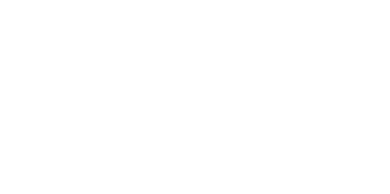
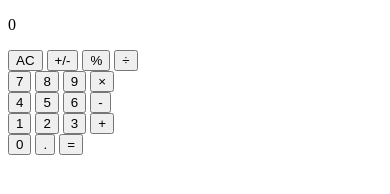
Before and after one commit to ReliabilityEng/TOP-Foundation-calculator, a plain HTML site: page index.html in a window 390 px wide. Drawn offline with Linux system fonts and the light colour scheme.

Commit message:
Add the buttons to replicate the iPhone calculator app options

```diff
--- a/index.html
+++ b/index.html
@@ -7,5 +7,44 @@
     </head>
     <body>
         <script src="script-calc.js" defer></script>
+
+        <div class="calculator-container">
+            <div class="display-container">
+                <p class="display">0</p>
+            </div>
+
+            <div class="buttons-container">
+                <div class="row1">
+                    <button class="function1" id="clear">AC</button>
+                    <button class="function1" id="sign">+/-</button>
+                    <button class="function1" id="percentage">%</button>
+                    <button class="operation" id="divide">÷</button>
+                </div>
+                <div class="row2">
+                    <button class="numbers" id="num7">7</button>
+                    <button class="numbers" id="num8">8</button>
+                    <button class="numbers" id="num9">9</button>
+                    <button class="operation" id="multiply">×</button>
+                </div>
+                <div class="row3">
+                    <button class="numbers" id="num4">4</button>
+                    <button class="numbers" id="num5">5</button>
+                    <button class="numbers" id="num6">6</button>
+                    <button class="operation" id="subtract">-</button>
+                </div>
+                <div class="row4">
+                    <button class="numbers" id="num1">1</button>
+                    <button class="numbers" id="num2">2</button>
+                    <button class="numbers" id="num3">3</button>
+                    <button class="operation" id="add">+</button>
+                </div>
+                <div class="row5">
+                    <button class="numbers" id="num0">0</button>
+                    <button class="numbers" id="decimal">.</button>
+                    <button class="operation" id="equals">=</button>
+                </div>
+            </div>
+        </div>
+
     </body>
 </html>
```
